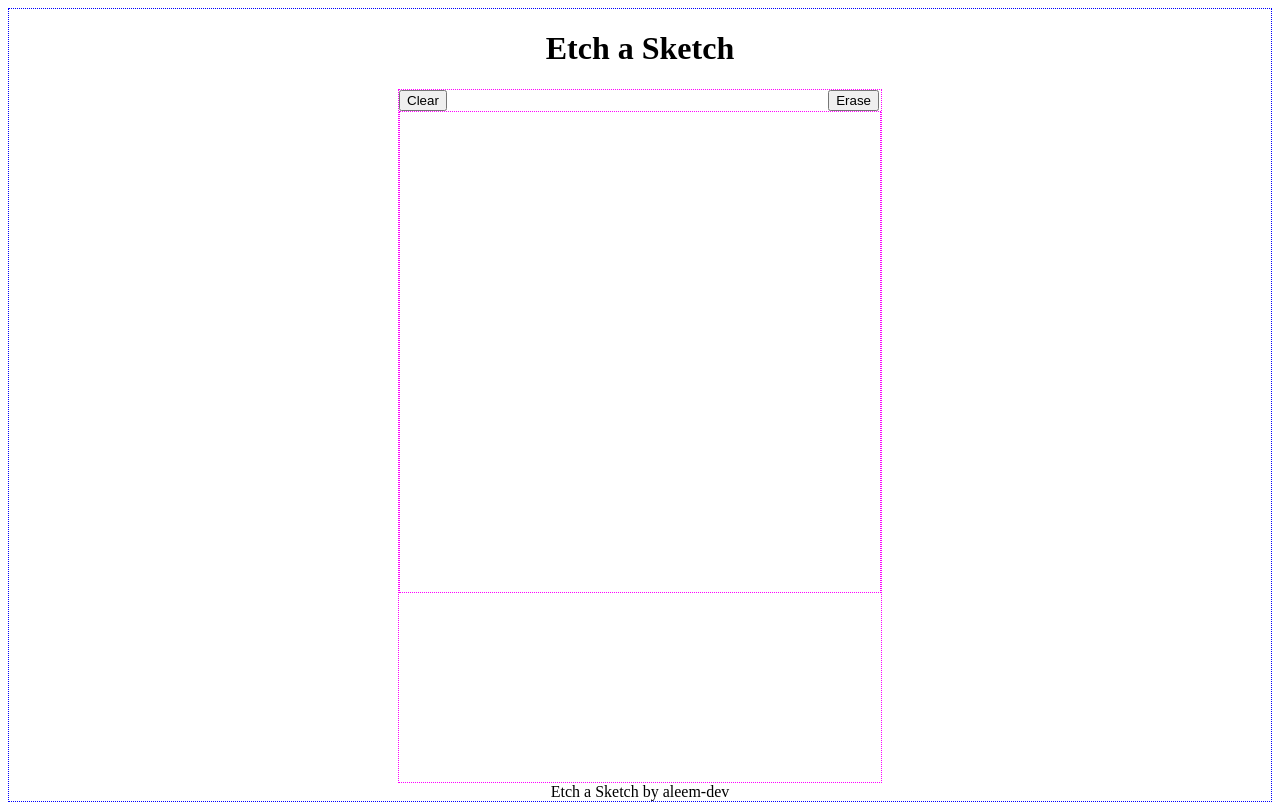
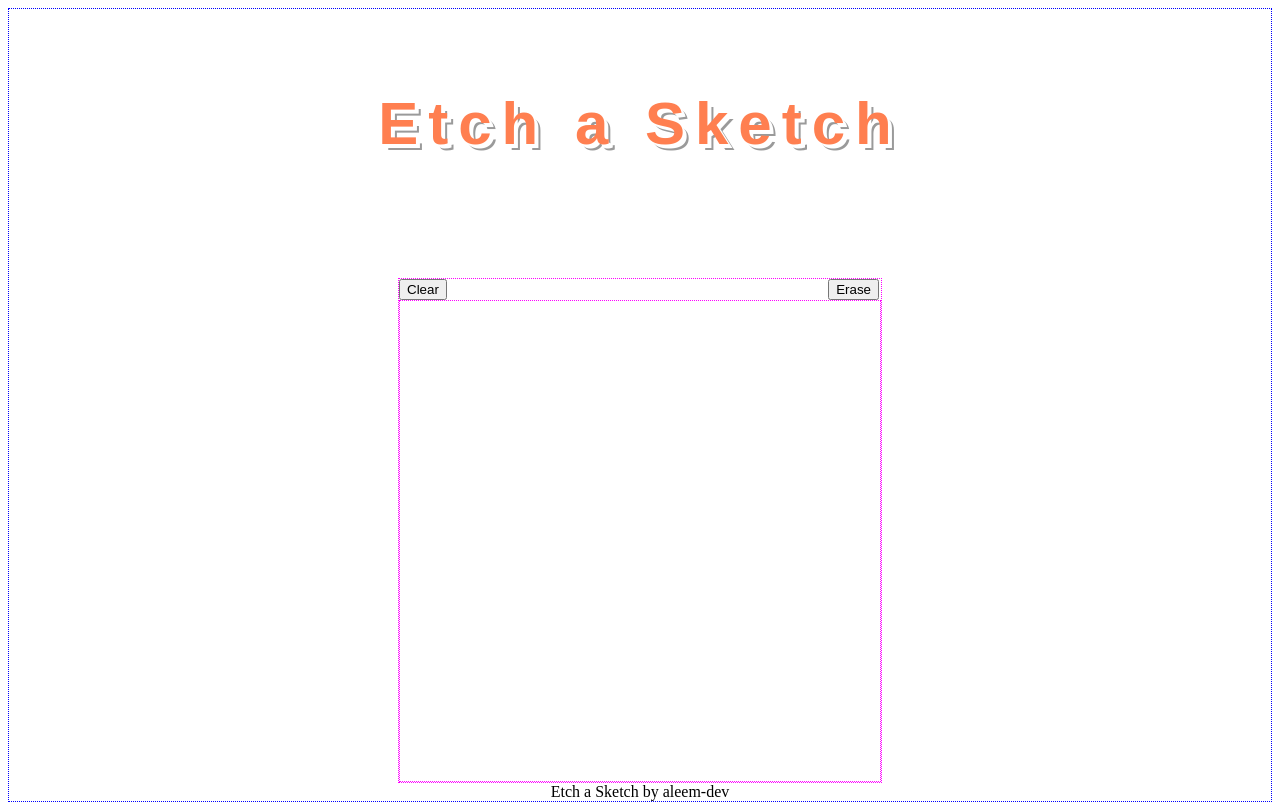
Before and after one commit to aleem-dev/etch-a-sketch, a plain HTML site: page index.html in a window 1280 px wide. Drawn offline with Linux system fonts and the light colour scheme.

Commit message:
css change to h1

```diff
--- a/script.js
+++ b/script.js
@@ -35,10 +35,7 @@ const container = document.querySelector('.container');
 const div_btn = document.createElement('div');
 div_btn.classList.add('btnClass');
 
-// const btn_random = document.createElement('button');
-// btn_random.classList.add('btnRandom');
-// btn_random.innerText = 'Random';
-// div_btn.appendChild(btn_random);
+const btn_black = document.createElement('button');
 
 const btn_clear = document.createElement('button');
 btn_clear.classList.add('btnClear');
--- a/style.css
+++ b/style.css
@@ -35,3 +35,13 @@ body{
 button{
     display: inline-block;
 }
+h1{
+    font-size:60px;
+	font-weight:bold;
+	font-family: 'Josefin Sans', sans-serif;
+	padding:40px 0 80px;
+/* 	color: #353535; */
+    color: coral;
+	letter-spacing:10px;
+	text-shadow: 4px 4px 0px #fff, 6px 6px 0px rgba(54, 54, 54, 0.5);
+}
```
